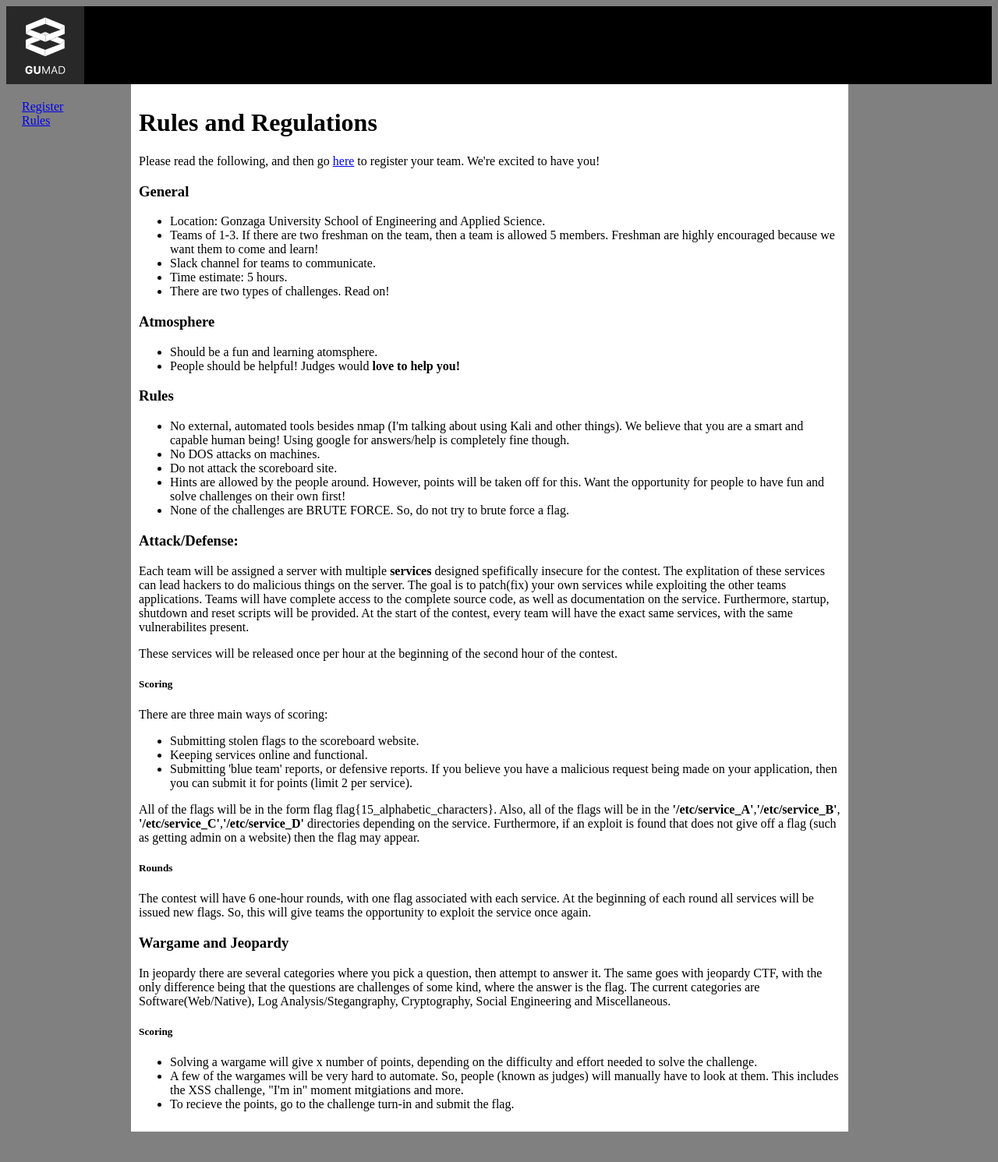
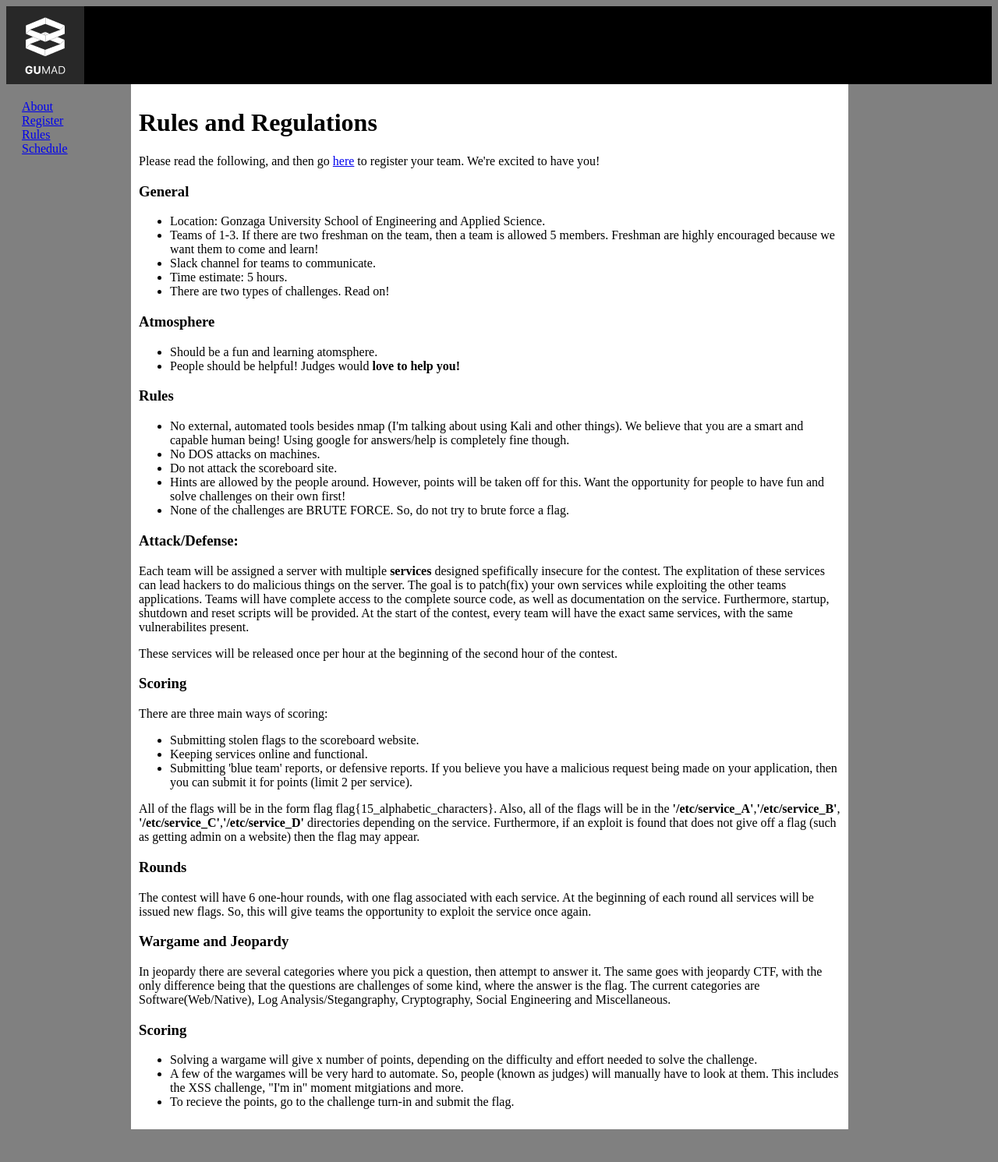
Before and after one commit to tmgreenside/GUMAD_CTF, a Django app: page /Registration in a window 1280 px wide. Shown: the top 1491 px of the page at 78% size. Run offline with Django 3.2, Linux system fonts and the light colour scheme.

Commit message:
Added page for schedule and edited content for consistency

```diff
--- a/GUMAD_CTF/CTF/templates/CTF/base.html
+++ b/GUMAD_CTF/CTF/templates/CTF/base.html
@@ -7,6 +7,8 @@
             position: absolute;
             background-color: white;
             max-width: 900px;
+            min-width: 600px;
+            min-height: 600px;
             margin-left: 160px;
             padding: 10px
         }
@@ -27,8 +29,10 @@
     </div>
     <div id="main_body">
         <div id="side_bar">
+            <a href="/">About</a><br>
             <a href="/Registration/Register">Register</a><br>
-            <a href="/Registration">Rules</a>
+            <a href="/Registration">Rules</a><br>
+            <a href="/Schedule">Schedule</a><br>
         </div>
         <div id="main_content">
         {% block content %}
--- a/GUMAD_CTF/CTF/templates/Registration/index.html
+++ b/GUMAD_CTF/CTF/templates/Registration/index.html
@@ -41,7 +41,7 @@
     These services will be released once per hour at the beginning of the second hour of the contest.
 </p>
 
-<h5>Scoring</h5>
+<h3>Scoring</h3>
 There are three main ways of scoring:
 <ul>
     <li>
@@ -59,7 +59,7 @@ There are three main ways of scoring:
     All of the flags will be in the form flag flag{15_alphabetic_characters}. Also, all of the flags will be in the <b>'/etc/service_A'</b>,<b>'/etc/service_B'</b>, <b>'/etc/service_C'</b>,<b>'/etc/service_D'</b> directories depending on the service. Furthermore, if an exploit is found that does not give off a flag (such as getting admin on a website) then the flag may appear.
 </p>
 
-<h5>Rounds</h5>
+<h3>Rounds</h3>
 <p>
     The contest will have 6 one-hour rounds, with one flag associated with each service. At the beginning of each round all services will be issued new flags. So, this will give teams the opportunity to exploit the service once again.
 </p>
@@ -70,7 +70,7 @@ There are three main ways of scoring:
     In jeopardy there are several categories where you pick a question, then attempt to answer it. The same goes with jeopardy CTF, with the only difference being that the questions are  challenges of some kind, where the answer is the flag. The current categories are Software(Web/Native),  Log Analysis/Stegangraphy, Cryptography, Social Engineering and Miscellaneous.
 </p>
 
-<h5>Scoring</h5>
+<h3>Scoring</h3>
 <ul>
     <li>Solving a wargame will give x number of points, depending on the difficulty and effort needed
         to solve the challenge.</li>
--- a/GUMAD_CTF/CTF/urls.py
+++ b/GUMAD_CTF/CTF/urls.py
@@ -4,5 +4,6 @@ from . import views
 
 urlpatterns = [
     path('', views.index, name='index'),
+    path('Schedule', views.schedule, name='schedule'),
     path('Registration', include('CTF.Registration.urls')),
 ]
--- a/GUMAD_CTF/CTF/views.py
+++ b/GUMAD_CTF/CTF/views.py
@@ -7,3 +7,6 @@ def index(request):
     template = loader.get_template('CTF/index.html')
     context = {}
     return HttpResponse(template.render(context, request))
+
+def schedule(request):
+    return render(request, 'CTF/schedule.html')
```
Also changed, not shown: GUMAD_CTF/CTF/templates/CTF/schedule.html (added, +31 -0 lines).
